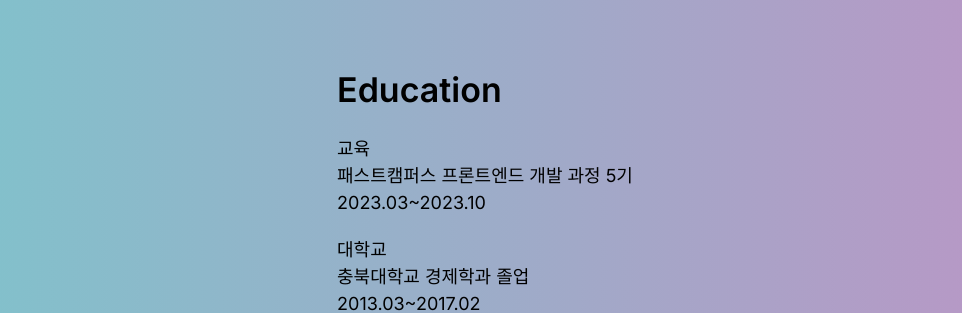
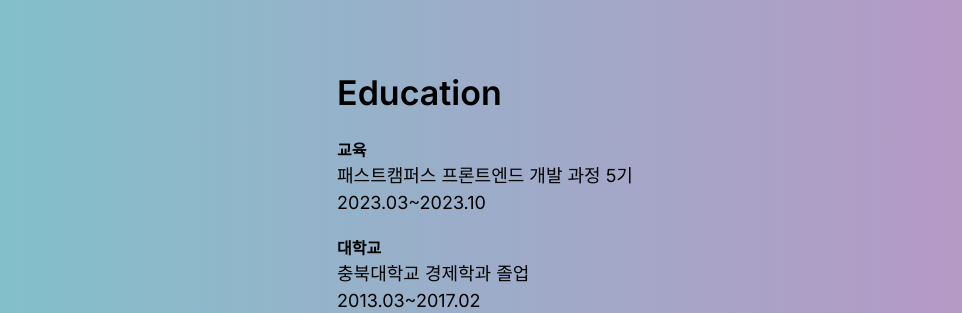
Before and after one commit to ChoEun-Sang/portfolio, a Next.js app: page / in a window 1280 px wide. Shown: the part 3420-3733 px from the top of the page, without its empty margins (155-1117 px from the left). Built offline with nearby package versions, Linux system fonts and the light colour scheme.

Commit message:
refactor: 태그 수정

```diff
--- a/src/components/Template/Education.tsx
+++ b/src/components/Template/Education.tsx
@@ -7,12 +7,12 @@
       <div className="flex flex-col gap-5">
         <h1>Education</h1>
         <div>
-          <p>교육</p>
+          <strong>교육</strong>
           <p>패스트캠퍼스 프론트엔드 개발 과정 5기</p>
           <p>2023.03~2023.10</p>
         </div>
         <div>
-          <p>대학교</p>
+          <strong>대학교</strong>
           <p>충북대학교 경제학과 졸업</p>
           <p>2013.03~2017.02</p>
         </div>
```
